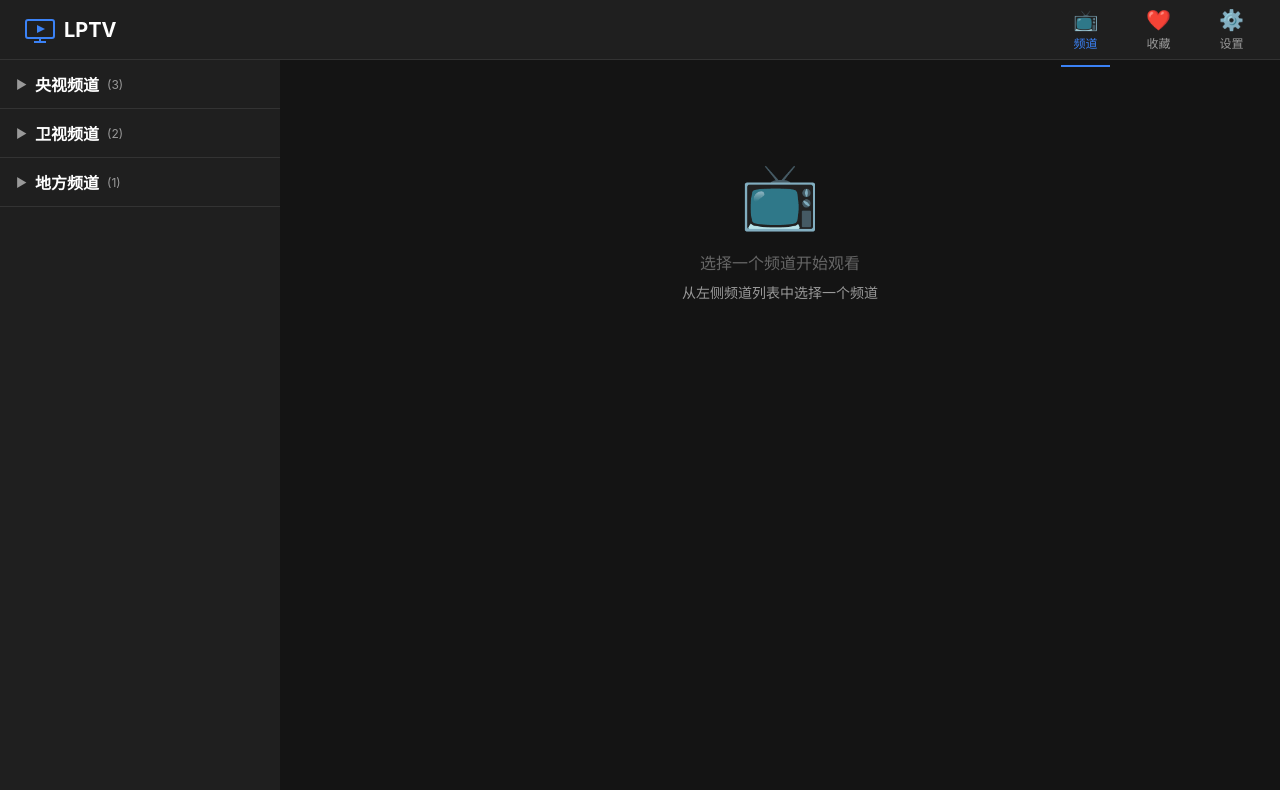
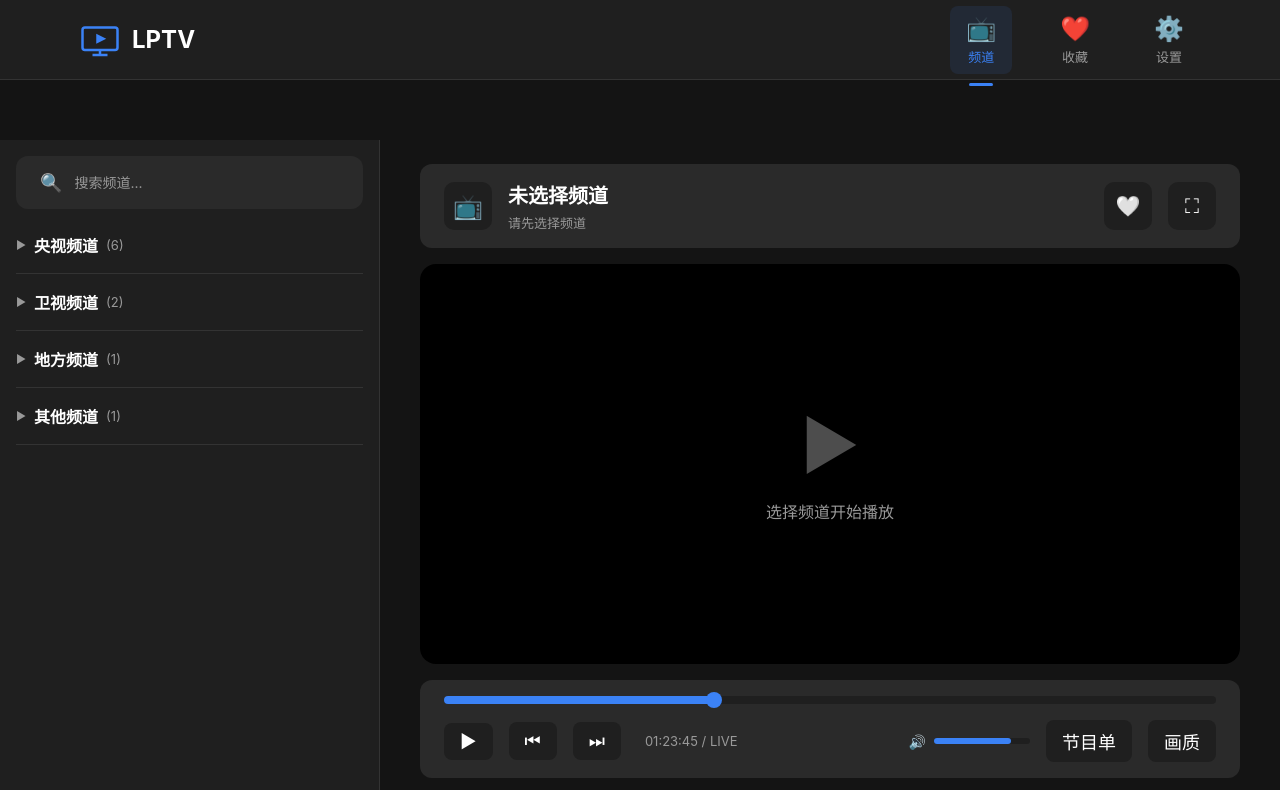
Before and after one commit to sikenali/LPTV, a Vue app: page / in a window 1280 px wide. Shown: the top 790 px of the page. Built offline with nearby package versions, Linux system fonts and the light colour scheme.

Commit message:
feat: 按照 Calicat 设计图精确还原界面

```diff
--- a/src/components/ChannelGroup.vue
+++ b/src/components/ChannelGroup.vue
@@ -1,31 +1,79 @@
 <script setup lang="ts">
 import type { Channel } from '@/types/channel'
 import ChannelItem from './ChannelItem.vue'
-interface Props { groupName: string; channelCount: number; channels: Channel[]; isExpanded: boolean; currentChannelId: string | null }
+
+interface Props {
+  groupName: string
+  channelCount: number
+  channels: Channel[]
+  isExpanded: boolean
+  currentChannelId: string | null
+}
+
 defineProps<Props>()
-const emit = defineEmits<{ toggle: []; select: [channel: Channel]; toggleFavorite: [channel: Channel] }>()
+
+const emit = defineEmits<{
+  toggle: []
+  select: [channel: Channel]
+  toggleFavorite: [channel: Channel]
+}>()
 </script>
 
 <template>
   <div class="channel-group">
     <div class="group-header" @click="emit('toggle')">
-      <span class="group-arrow">{{ isExpanded ? '▼' : '▶' }}</span>
-      <span class="group-name">{{ groupName }}</span>
-      <span class="group-count">({{ channelCount }})</span>
+      <div class="group-title-row">
+        <span class="group-arrow">{{ isExpanded ? '▼' : '▶' }}</span>
+        <span class="group-name">{{ groupName }}</span>
+        <span class="group-count">({{ channelCount }})</span>
+      </div>
     </div>
     <div v-if="isExpanded" class="group-content">
-      <ChannelItem v-for="channel in channels" :key="channel.id" :channel="channel" :is-active="channel.id === currentChannelId"
-        @select="(ch) => emit('select', ch)" @toggle-favorite="(ch) => emit('toggleFavorite', ch)" />
+      <ChannelItem
+        v-for="channel in channels"
+        :key="channel.id"
+        :channel="channel"
+        :is-active="channel.id === currentChannelId"
+        @select="(ch) => emit('select', ch)"
+        @toggle-favorite="(ch) => emit('toggleFavorite', ch)"
+      />
     </div>
   </div>
 </template>
 
 <style scoped lang="scss">
-.channel-group { border-bottom: 1px solid var(--border-color); }
-.group-header { display: flex; align-items: center; padding: var(--spacing-md) var(--spacing-lg); cursor: pointer; transition: background-color var(--transition-fast);
-  &:hover { background-color: var(--bg-card); }
-  .group-arrow { margin-right: var(--spacing-sm); font-size: var(--font-size-caption); color: var(--text-secondary); }
-  .group-name { font-size: var(--font-size-subtitle); font-weight: 600; color: var(--text-primary); }
-  .group-count { margin-left: var(--spacing-sm); font-size: var(--font-size-caption); color: var(--text-secondary); }
+.channel-group {
+  margin-bottom: 8px;
+  border-bottom: 1px solid var(--border-color);
+  padding-bottom: 8px;
+}
+
+.group-header {
+  cursor: pointer;
+  padding: 8px 0;
+  transition: opacity var(--transition-fast);
+  &:hover { opacity: 0.8; }
+}
+
+.group-title-row {
+  display: flex; align-items: center; gap: 8px;
+}
+
+.group-arrow {
+  font-size: 11px; color: var(--text-secondary);
+  transition: transform var(--transition-normal);
+}
+
+.group-name {
+  font-size: 16px; font-weight: 600; color: var(--text-primary);
+}
+
+.group-count {
+  font-size: 13px; color: var(--text-secondary);
+}
+
+.group-content {
+  margin-top: 8px;
+  display: flex; flex-direction: column; gap: 4px;
 }
 </style>
--- a/src/components/TopNavbar.vue
+++ b/src/components/TopNavbar.vue
@@ -29,25 +29,26 @@ const navigate = (path: string) => router.push(path)
 
 <style scoped lang="scss">
 .top-navbar {
-  position: fixed; top: 0; left: 0; right: 0; height: 60px;
+  position: fixed; top: 0; left: 0; right: 0; height: 80px;
   display: flex; align-items: center; justify-content: space-between;
-  padding: 0 var(--spacing-xl); background-color: var(--bg-secondary);
+  padding: 0 80px; background-color: var(--bg-secondary);
   border-bottom: 1px solid var(--border-color); z-index: 1000;
 }
-.navbar-brand { display: flex; align-items: center; gap: var(--spacing-sm);
-  .logo { width: 32px; height: 32px; }
-  .brand-text { font-size: var(--font-size-title); font-weight: bold; color: var(--text-primary); }
+.navbar-brand { display: flex; align-items: center; gap: var(--spacing-md);
+  .logo { width: 40px; height: 40px; }
+  .brand-text { font-size: 24px; font-weight: bold; color: var(--text-primary); }
 }
-.navbar-nav { display: flex; gap: var(--spacing-xl); }
+.navbar-nav { display: flex; gap: 32px; }
 .nav-item {
-  display: flex; flex-direction: column; align-items: center; gap: 2px;
-  padding: var(--spacing-xs) var(--spacing-md); background: transparent;
+  display: flex; flex-direction: column; align-items: center; gap: 4px;
+  padding: 8px 16px; background: transparent;
   color: var(--text-secondary); transition: color var(--transition-fast); position: relative;
+  border-radius: 8px; cursor: pointer;
   &:hover { color: var(--text-primary); }
-  &.active { color: var(--brand-primary);
-    &::after { content: ''; position: absolute; bottom: -12px; left: 0; right: 0; height: 2px; background-color: var(--brand-primary); }
+  &.active { color: var(--brand-primary); background-color: rgba(59, 130, 246, 0.1);
+    &::after { content: ''; position: absolute; bottom: -12px; left: 50%; transform: translateX(-50%); width: 24px; height: 3px; background-color: var(--brand-primary); border-radius: 2px; }
   }
-  .nav-icon { font-size: 20px; }
-  .nav-label { font-size: var(--font-size-caption); }
+  .nav-icon { font-size: 24px; }
+  .nav-label { font-size: 13px; }
 }
 </style>
--- a/src/views/ChannelView.vue
+++ b/src/views/ChannelView.vue
@@ -1,20 +1,22 @@
 <script setup lang="ts">
 import { ref } from 'vue'
 import ChannelGroup from '@/components/ChannelGroup.vue'
-import VideoPlayer from '@/components/VideoPlayer.vue'
-import EmptyState from '@/components/EmptyState.vue'
 import { useChannelStore } from '@/stores/channel'
 import { useFavoriteStore } from '@/stores/favorite'
 import type { Channel } from '@/types/channel'
 
 const channelStore = useChannelStore()
 const favoriteStore = useFavoriteStore()
+const searchQuery = ref('')
 
 const demoGroups = ref([
   { id: 'g1', name: '央视频道', channels: [
     { id: 'ch1', name: 'CCTV-1 综合', url: 'http://example.com/cctv1.m3u8', groupId: 'g1', groupName: '央视频道', isFavorite: false, sourceId: 'demo', createdAt: new Date(), updatedAt: new Date() },
     { id: 'ch2', name: 'CCTV-2 财经', url: 'http://example.com/cctv2.m3u8', groupId: 'g1', groupName: '央视频道', isFavorite: true, sourceId: 'demo', createdAt: new Date(), updatedAt: new Date() },
-    { id: 'ch3', name: 'CCTV-5 体育', url: 'http://example.com/cctv5.m3u8', groupId: 'g1', groupName: '央视频道', isFavorite: false, sourceId: 'demo', createdAt: new Date(), updatedAt: new Date() }
+    { id: 'ch3', name: 'CCTV-5 体育', url: 'http://example.com/cctv5.m3u8', groupId: 'g1', groupName: '央视频道', isFavorite: false, sourceId: 'demo', createdAt: new Date(), updatedAt: new Date() },
+    { id: 'ch7', name: 'CCTV-6 电影', url: 'http://example.com/cctv6.m3u8', groupId: 'g1', groupName: '央视频道', isFavorite: false, sourceId: 'demo', createdAt: new Date(), updatedAt: new Date() },
+    { id: 'ch8', name: 'CCTV-8 电视剧', url: 'http://example.com/cctv8.m3u8', groupId: 'g1', groupName: '央视频道', isFavorite: false, sourceId: 'demo', createdAt: new Date(), updatedAt: new Date() },
+    { id: 'ch9', name: 'CCTV-10 科教', url: 'http://example.com/cctv10.m3u8', groupId: 'g1', groupName: '央视频道', isFavorite: false, sourceId: 'demo', createdAt: new Date(), updatedAt: new Date() }
   ]},
   { id: 'g2', name: '卫视频道', channels: [
     { id: 'ch4', name: '湖南卫视', url: 'http://example.com/hunan.m3u8', groupId: 'g2', groupName: '卫视频道', isFavorite: false, sourceId: 'demo', createdAt: new Date(), updatedAt: new Date() },
@@ -22,52 +24,256 @@ const demoGroups = ref([
   ]},
   { id: 'g3', name: '地方频道', channels: [
     { id: 'ch6', name: '北京卫视', url: 'http://example.com/beijing.m3u8', groupId: 'g3', groupName: '地方频道', isFavorite: false, sourceId: 'demo', createdAt: new Date(), updatedAt: new Date() }
+  ]},
+  { id: 'g4', name: '其他频道', channels: [
+    { id: 'ch10', name: '测试频道', url: 'http://example.com/test.m3u8', groupId: 'g4', groupName: '其他频道', isFavorite: false, sourceId: 'demo', createdAt: new Date(), updatedAt: new Date() }
   ]}
 ])
 
 const currentChannel = ref<Channel | null>(null)
+const isFavorite = ref(false)
 const isGroupExpanded = (groupId: string) => channelStore.expandedGroups.has(groupId)
 const handleToggleGroup = (groupId: string) => channelStore.toggleGroup(groupId)
 const handleSelectChannel = (channel: Channel) => { currentChannel.value = channel; channelStore.selectChannel(channel) }
 const handleToggleFavorite = (channel: Channel) => {
   channel.isFavorite = !channel.isFavorite
+  isFavorite.value = channel.isFavorite
   if (channel.isFavorite) favoriteStore.addFavoriteLocal(channel)
   else favoriteStore.removeFavoriteLocal(channel.id)
 }
+
+const currentTime = ref('01:23:45')
+const totalTime = ref('LIVE')
+const volume = ref(80)
 </script>
 
 <template>
   <div class="channel-view">
+    <!-- 左侧频道列表区 -->
     <aside class="channel-sidebar">
-      <ChannelGroup v-for="group in demoGroups" :key="group.id" :group-name="group.name" :channel-count="group.channels.length"
-        :channels="group.channels" :is-expanded="isGroupExpanded(group.id)" :current-channel-id="currentChannel?.id ?? null"
-        @toggle="handleToggleGroup(group.id)" @select="handleSelectChannel" @toggle-favorite="handleToggleFavorite" />
+      <!-- 搜索框 -->
+      <div class="search-box">
+        <span class="search-icon">🔍</span>
+        <input v-model="searchQuery" type="text" placeholder="搜索频道..." class="search-input" />
+      </div>
+      <!-- 频道分组列表 -->
+      <div class="channel-groups">
+        <ChannelGroup v-for="group in demoGroups" :key="group.id" :group-name="group.name" :channel-count="group.channels.length"
+          :channels="group.channels" :is-expanded="isGroupExpanded(group.id)" :current-channel-id="currentChannel?.id ?? null"
+          @toggle="handleToggleGroup(group.id)" @select="handleSelectChannel" @toggle-favorite="handleToggleFavorite" />
+      </div>
     </aside>
+    <!-- 右侧播放主区域 -->
     <main class="channel-main">
-      <template v-if="currentChannel">
-        <div class="player-wrapper"><VideoPlayer :url="currentChannel.url" /></div>
-        <div class="player-info">
-          <span class="current-channel">当前频道：{{ currentChannel.name }}</span>
-          <button class="favorite-button" @click="handleToggleFavorite(currentChannel)">
-            {{ currentChannel.isFavorite ? '❤️ 已收藏' : '🤍 收藏' }}
+      <!-- 播放信息栏 -->
+      <div class="player-info-bar">
+        <div class="channel-info">
+          <div class="channel-logo-placeholder">📺</div>
+          <div class="channel-details">
+            <span class="channel-name-large">{{ currentChannel?.name ?? '未选择频道' }}</span>
+            <span class="channel-desc">{{ currentChannel?.groupName ?? '请先选择频道' }}</span>
+          </div>
+        </div>
+        <div class="info-actions">
+          <button class="action-btn" @click="currentChannel && handleToggleFavorite(currentChannel)">
+            {{ isFavorite ? '❤️' : '🤍' }}
           </button>
+          <button class="action-btn">⛶</button>
         </div>
-      </template>
-      <EmptyState v-else icon="📺" title="选择一个频道开始观看" description="从左侧频道列表中选择一个频道" />
+      </div>
+      <!-- 视频播放窗口 -->
+      <div class="video-player-wrapper">
+        <div class="player-placeholder">
+          <div class="play-icon">▶</div>
+          <span class="placeholder-text">{{ currentChannel ? '正在加载...' : '选择频道开始播放' }}</span>
+        </div>
+      </div>
+      <!-- 播放控制栏 -->
+      <div class="playback-controls">
+        <div class="progress-bar">
+          <div class="progress-filled" style="width: 35%;"></div>
+          <div class="progress-thumb" style="left: 35%;"></div>
+        </div>
+        <div class="control-buttons">
+          <div class="controls-left">
+            <button class="ctrl-btn">▶</button>
+            <button class="ctrl-btn">⏮</button>
+            <button class="ctrl-btn">⏭</button>
+            <span class="time-display">{{ currentTime }} / {{ totalTime }}</span>
+          </div>
+          <div class="controls-right">
+            <div class="volume-control">
+              <span>🔊</span>
+              <div class="volume-bar">
+                <div class="volume-filled" :style="{ width: volume + '%' }"></div>
+              </div>
+            </div>
+            <button class="ctrl-btn">节目单</button>
+            <button class="ctrl-btn">画质</button>
+          </div>
+        </div>
+      </div>
+      <!-- 节目预告栏 -->
+      <div class="program-guide">
+        <div class="guide-header">
+          <span class="guide-title">节目预告</span>
+          <span class="guide-date">2026年4月13日 周一</span>
+        </div>
+        <div class="program-list">
+          <div class="program-item active">
+            <span class="program-time">08:00</span>
+            <span class="program-name">早间新闻</span>
+            <span class="program-status">正在播放</span>
+          </div>
+          <div class="program-item">
+            <span class="program-time">09:00</span>
+            <span class="program-name">朝闻天下</span>
+          </div>
+          <div class="program-item">
+            <span class="program-time">10:00</span>
+            <span class="program-name">新闻30分</span>
+          </div>
+          <div class="program-item">
+            <span class="program-time">12:00</span>
+            <span class="program-name">法治在线</span>
+          </div>
+        </div>
+      </div>
     </main>
   </div>
 </template>
 
 <style scoped lang="scss">
-.channel-view { display: flex; height: calc(100vh - 60px); }
-.channel-sidebar { width: 280px; flex-shrink: 0; background-color: var(--bg-secondary); overflow-y: auto; }
-.channel-main { flex: 1; display: flex; flex-direction: column; background-color: var(--bg-primary); overflow: hidden; }
-.player-wrapper { flex: 1; background-color: #000; }
-.player-info { display: flex; align-items: center; justify-content: space-between; padding: var(--spacing-md) var(--spacing-lg); background-color: var(--bg-secondary);
-  .current-channel { font-size: var(--font-size-body); color: var(--text-primary); }
+.channel-view { display: flex; height: calc(100vh - 80px); margin-top: 80px; }
+
+/* 左侧边栏 */
+.channel-sidebar {
+  width: 380px; flex-shrink: 0; background-color: var(--bg-secondary);
+  display: flex; flex-direction: column; border-right: 1px solid var(--border-color);
 }
-.favorite-button { display: flex; align-items: center; gap: var(--spacing-xs); padding: var(--spacing-sm) var(--spacing-md);
-  background-color: var(--bg-card); color: var(--text-primary); border-radius: var(--radius-sm); transition: background-color var(--transition-fast);
+
+.search-box {
+  display: flex; align-items: center; padding: 16px 24px; gap: 12px;
+  background-color: var(--bg-card); margin: 16px; border-radius: 12px;
+  .search-icon { font-size: 18px; color: var(--text-secondary); }
+  .search-input {
+    flex: 1; background: transparent; border: none; outline: none;
+    color: var(--text-primary); font-size: 14px;
+    &::placeholder { color: var(--text-secondary); }
+  }
+}
+
+.channel-groups {
+  flex: 1; overflow-y: auto; padding: 0 16px 16px;
+}
+
+/* 右侧主区域 */
+.channel-main {
+  flex: 1; display: flex; flex-direction: column; background-color: var(--bg-primary);
+  padding: 24px 40px; gap: 16px; overflow-y: auto;
+}
+
+/* 播放信息栏 */
+.player-info-bar {
+  display: flex; align-items: center; justify-content: space-between;
+  padding: 16px 24px; background-color: var(--bg-card); border-radius: 12px;
+}
+
+.channel-info { display: flex; align-items: center; gap: 16px; }
+
+.channel-logo-placeholder {
+  width: 48px; height: 48px; border-radius: 10px;
+  background-color: var(--bg-secondary); display: flex; align-items: center;
+  justify-content: center; font-size: 24px;
+}
+
+.channel-details { display: flex; flex-direction: column; gap: 4px; }
+.channel-name-large { font-size: 20px; font-weight: 600; color: var(--text-primary); }
+.channel-desc { font-size: 13px; color: var(--text-secondary); }
+
+.info-actions { display: flex; gap: 16px; }
+.action-btn {
+  width: 48px; height: 48px; border-radius: 10px; background-color: var(--bg-secondary);
+  border: none; color: var(--text-primary); font-size: 20px; cursor: pointer;
+  transition: background-color var(--transition-fast);
   &:hover { background-color: var(--brand-primary); }
 }
+
+/* 视频播放窗口 */
+.video-player-wrapper {
+  flex: 1; min-height: 400px; background-color: #000; border-radius: 16px;
+  display: flex; align-items: center; justify-content: center; position: relative;
+  overflow: hidden;
+}
+
+.player-placeholder {
+  display: flex; flex-direction: column; align-items: center; gap: 16px;
+  color: var(--text-secondary);
+  .play-icon { font-size: 64px; opacity: 0.5; }
+  .placeholder-text { font-size: 16px; }
+}
+
+/* 播放控制栏 */
+.playback-controls {
+  background-color: var(--bg-card); border-radius: 12px; padding: 16px 24px;
+}
+
+.progress-bar {
+  position: relative; height: 8px; background-color: var(--bg-secondary);
+  border-radius: 4px; margin-bottom: 16px; cursor: pointer;
+}
+
+.progress-filled {
+  position: absolute; left: 0; top: 0; height: 100%;
+  background-color: var(--brand-primary); border-radius: 4px;
+}
+
+.progress-thumb {
+  position: absolute; top: 50%; transform: translate(-50%, -50%);
+  width: 16px; height: 16px; border-radius: 50%;
+  background-color: var(--brand-primary); cursor: grab;
+}
+
+.control-buttons { display: flex; align-items: center; justify-content: space-between; }
+.controls-left, .controls-right { display: flex; align-items: center; gap: 16px; }
+
+.ctrl-btn {
+  padding: 8px 16px; border-radius: 8px; background-color: var(--bg-secondary);
+  border: none; color: var(--text-primary); font-size: 18px; cursor: pointer;
+  transition: background-color var(--transition-fast);
+  &:hover { background-color: var(--brand-primary); }
+}
+
+.time-display { font-size: 13px; color: var(--text-secondary); margin-left: 8px; }
+
+.volume-control { display: flex; align-items: center; gap: 8px; }
+.volume-bar {
+  width: 96px; height: 6px; background-color: var(--bg-secondary);
+  border-radius: 3px; position: relative; cursor: pointer;
+}
+.volume-filled {
+  position: absolute; left: 0; top: 0; height: 100%;
+  background-color: var(--brand-primary); border-radius: 3px;
+}
+
+/* 节目预告栏 */
+.program-guide {
+  background-color: var(--bg-card); border-radius: 12px; padding: 20px 24px;
+}
+
+.guide-header { display: flex; align-items: center; justify-content: space-between; margin-bottom: 16px; }
+.guide-title { font-size: 16px; font-weight: 600; color: var(--text-primary); }
+.guide-date { font-size: 13px; color: var(--text-secondary); }
+
+.program-list { display: flex; flex-direction: column; gap: 8px; }
+
+.program-item {
+  display: flex; align-items: center; padding: 12px 16px;
+  border-radius: 8px; gap: 16px;
+  &.active { background-color: rgba(59, 130, 246, 0.1); }
+}
+
+.program-time { font-size: 14px; color: var(--text-secondary); min-width: 60px; }
+.program-name { flex: 1; font-size: 14px; color: var(--text-primary); }
+.program-status { font-size: 12px; color: var(--brand-primary); }
 </style>
```
Also changed, not shown: src/components/ChannelItem.vue (+43 -14 lines).
